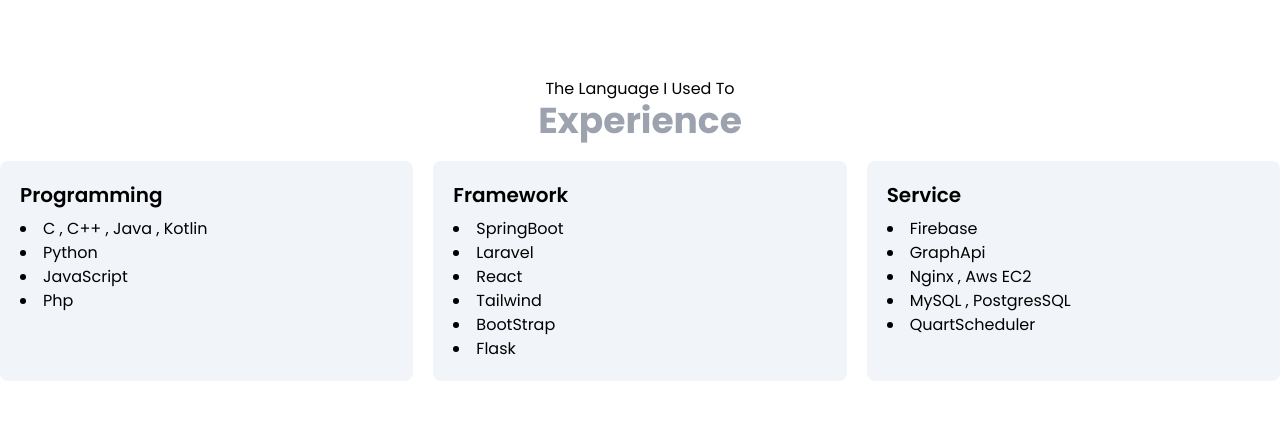
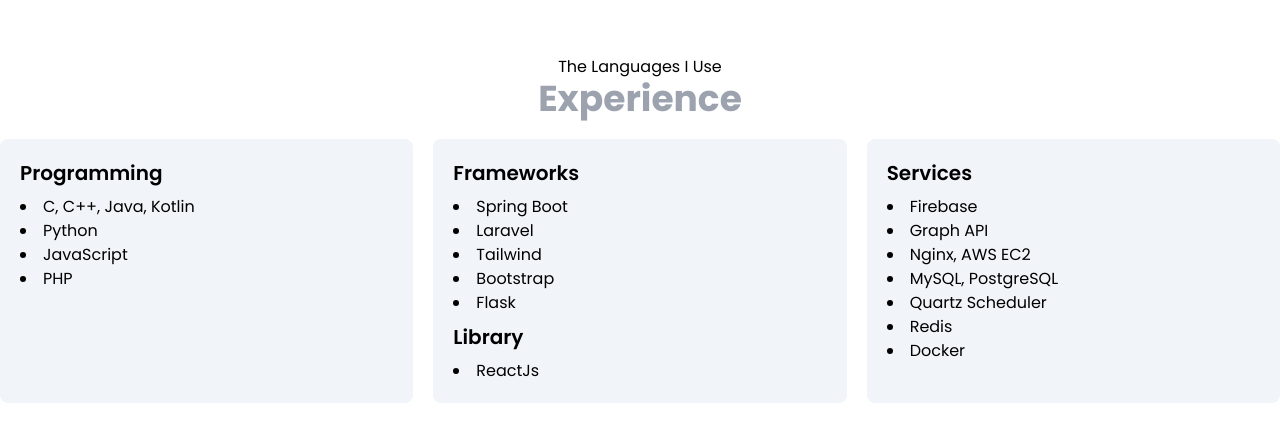
Before and after one commit to Cheapanha-Sok/my_portfolio, a React (Vite) app: page / in a window 1280 px wide. Shown: the part 1919-2360 px from the top of the page. Built offline with nearby package versions, Linux system fonts and the light colour scheme.

Commit message:
new deploy

```diff
--- a/src/components/Experience.jsx
+++ b/src/components/Experience.jsx
@@ -2,7 +2,7 @@
   return (
     <section id="experience" className="flex flex-col py-5 gap-5 md:h-screen justify-center">
       <div>
-        <p className="text-center text-md">The Language I Used To</p>
+        <p className="text-center text-md">The Languages I Use</p>
         <p className="text-center text-4xl font-bold text-gray-400">
           Experience
         </p>
@@ -11,31 +11,36 @@
         <div className="flex flex-col gap-2 bg-slate-100 p-5 rounded-lg">
           <h1 className="text-xl font-semibold">Programming</h1>
           <ul className="list-disc list-inside">
-            <li>C , C++ , Java , Kotlin</li>
+            <li>C, C++, Java, Kotlin</li>
             <li>Python</li>
             <li>JavaScript</li>
-            <li>Php</li>
+            <li>PHP</li>
           </ul>
         </div>
         <div className="flex flex-col gap-2 bg-slate-100 p-5 rounded-lg">
-          <h1 className="text-xl font-semibold">Framework</h1>
+          <h1 className="text-xl font-semibold">Frameworks</h1>
           <ul className="list-disc list-inside">
-            <li>SpringBoot</li>
+            <li>Spring Boot</li>
             <li>Laravel</li>
-            <li>React</li>
             <li>Tailwind</li>
-            <li>BootStrap</li>
+            <li>Bootstrap</li>
             <li>Flask</li>
+          </ul>
+          <h1 className="text-xl font-semibold">Library</h1>
+          <ul className="list-disc list-inside">
+            <li>ReactJs</li>
           </ul>
         </div>
         <div className="flex flex-col gap-2 bg-slate-100 p-5 rounded-lg">
-          <h1 className="text-xl font-semibold">Service</h1>
+          <h1 className="text-xl font-semibold">Services</h1>
           <ul className="list-disc list-inside">
             <li>Firebase</li>
-            <li>GraphApi</li>
-            <li>Nginx , Aws EC2</li>
-            <li>MySQL , PostgresSQL</li>
-            <li>QuartScheduler</li>
+            <li>Graph API</li>
+            <li>Nginx, AWS EC2</li>
+            <li>MySQL, PostgreSQL</li>
+            <li>Quartz Scheduler</li>
+            <li>Redis</li>
+            <li>Docker</li>
           </ul>
         </div>
       </div>
--- a/src/components/HeroSection.jsx
+++ b/src/components/HeroSection.jsx
@@ -21,13 +21,13 @@
                         Hello Im
                     </p>
                     <p className='text-3xl font-semibold'>Sok Cheapanha</p>
-                    <p className='text-xl font-bold text-gray-500'>Web Developer</p>
+                    <p className='text-xl font-bold text-gray-500'>Software Enginner</p>
                 </div>
 
                 <div className='flex flex-row gap-5'>
-                    <ALink href={CV} download={`${"Panha"}_CV.pdf`} style={true}>
+                    {/* <ALink href={CV} download={`${"Panha"}_CV.pdf`} style={true}>
                         Download CV
-                    </ALink>
+                    </ALink> */}
                     <ALink href='#contact' style={true}>
                         Contact info
                     </ALink>
```
Also changed, not shown: 4 other files (tests, documents, lock files or other folders).
